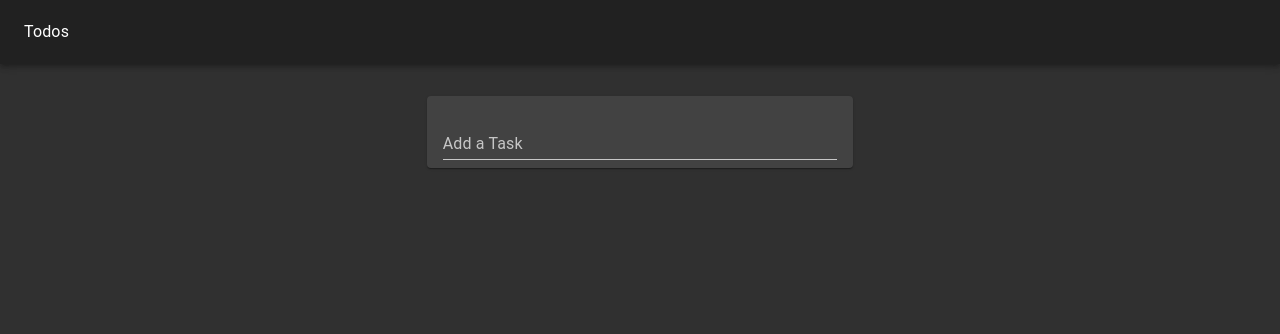
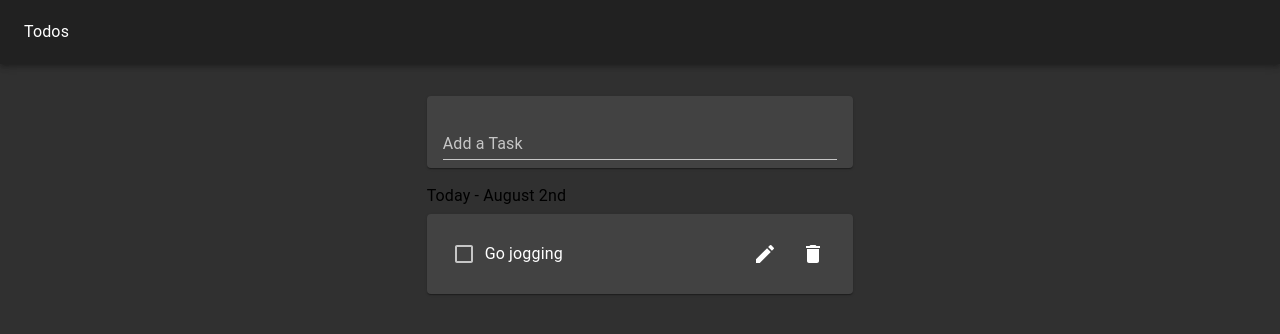
Before and after one commit to Slowcobo/todo, a React (Create React App) app: page / in a window 1280 px wide. Shown: the top 334 px of the page. Built offline with nearby package versions, Linux system fonts and the light colour scheme.

Commit message:
Add dates to Todos

```diff
--- a/package.json
+++ b/package.json
@@ -8,6 +8,7 @@
     "@testing-library/jest-dom": "^4.2.4",
     "@testing-library/react": "^9.5.0",
     "@testing-library/user-event": "^7.2.1",
+    "moment": "^2.27.0",
     "react": "^16.13.1",
     "react-dom": "^16.13.1",
     "react-scripts": "3.4.1",
--- /dev/null
+++ b/src/Navbar.js
@@ -0,0 +1,14 @@
+import React from "react";
+import AppBar from "@material-ui/core/AppBar";
+import Toolbar from "@material-ui/core/Toolbar";
+import Typography from "@material-ui/core/Typography";
+
+export default function Navbar() {
+  return (
+    <AppBar color="default" position="static">
+      <Toolbar>
+        <Typography>Todos</Typography>
+      </Toolbar>
+    </AppBar>
+  );
+}
--- a/src/TodoApp.js
+++ b/src/TodoApp.js
@@ -1,12 +1,10 @@
 import React from "react";
-import Typography from "@material-ui/core/Typography";
-import AppBar from "@material-ui/core/AppBar";
-import Toolbar from "@material-ui/core/Toolbar";
 import Grid from "@material-ui/core/Grid";
 import { makeStyles } from "@material-ui/core/styles";
 import { TodosProvider } from "./context/todos.context";
+import Navbar from "./Navbar";
 import TodoForm from "./TodoForm";
-import TodoList from "./TodoList";
+import TodoDashboard from "./TodoDashboard";
 
 const useStyles = makeStyles((theme) => ({
   root: {
@@ -18,19 +16,14 @@ const useStyles = makeStyles((theme) => ({
 
 export default function TodoApp() {
   const classes = useStyles();
-
   return (
     <div className={classes.root}>
-      <AppBar color="default" position="static">
-        <Toolbar>
-          <Typography>Todos</Typography>
-        </Toolbar>
-      </AppBar>
+      <Navbar />
       <Grid container justify="center" style={{ marginTop: "1rem" }}>
         <Grid item xs={11} md={8} lg={4}>
           <TodosProvider>
             <TodoForm />
-            <TodoList />
+            <TodoDashboard />
           </TodosProvider>
         </Grid>
       </Grid>
--- /dev/null
+++ b/src/TodoDashboard.js
@@ -0,0 +1,19 @@
+import React, { useContext } from "react";
+import moment from "moment";
+import Typography from "@material-ui/core/Typography";
+import { TodosContext } from "./context/todos.context";
+import TodoList from "./TodoList";
+
+export default function TodoDashboard() {
+  const date = moment();
+  const todos = useContext(TodosContext).filter(
+    (todo) => todo.date === date.format("YYYY-MM-DD")
+  );
+
+  return (
+    <>
+      <Typography gutterBottom>Today - {date.format("MMMM Do")}</Typography>
+      <TodoList todos={todos} />
+    </>
+  );
+}
--- a/src/TodoList.js
+++ b/src/TodoList.js
@@ -1,13 +1,10 @@
-import React, { useContext } from "react";
+import React from "react";
 import Paper from "@material-ui/core/Paper";
 import List from "@material-ui/core/List";
 import Divider from "@material-ui/core/Divider";
-import { TodosContext } from "./context/todos.context";
 import Todo from "./Todo";
 
-export default function TodoList() {
-  const todos = useContext(TodosContext);
-
+export default function TodoList({ todos }) {
   if (todos.length) {
     return (
       <Paper>
--- a/src/context/todos.context.js
+++ b/src/context/todos.context.js
@@ -1,12 +1,17 @@
 import React, { createContext } from "react";
 import useLocalStorageReducer from "../hooks/useLocalStorageReducer";
 import todosReducer from "../reducer/todos.reducer";
+import seedTodos from "../seedTodos";
 
 export const TodosContext = createContext();
 export const DispatchContext = createContext();
 
 export const TodosProvider = (props) => {
-  const [todos, dispatch] = useLocalStorageReducer("todos", [], todosReducer);
+  const [todos, dispatch] = useLocalStorageReducer(
+    "todos",
+    seedTodos,
+    todosReducer
+  );
   return (
     <TodosContext.Provider value={todos}>
       <DispatchContext.Provider value={dispatch}>
--- a/src/reducer/todos.reducer.js
+++ b/src/reducer/todos.reducer.js
@@ -1,9 +1,18 @@
 import { v4 as uuidv4 } from "uuid";
+import moment from "moment";
 
 const todosReducer = (todos, action) => {
   switch (action.type) {
     case "ADD":
-      return [...todos, { id: uuidv4(), task: action.task, completed: false }];
+      return [
+        ...todos,
+        {
+          id: uuidv4(),
+          task: action.task,
+          date: moment().format("YYYY-MM-DD"),
+          completed: false,
+        },
+      ];
     case "REMOVE":
       return todos.filter((todo) => todo.id !== action.id);
     case "TOGGLE":
--- /dev/null
+++ b/src/seedTodos.js
@@ -0,0 +1,54 @@
+import moment from "moment";
+
+const seedTodos = [
+  {
+    id: 1,
+    task: "Go jogging",
+    date: moment().format("YYYY-MM-DD"),
+    completed: false,
+  },
+  {
+    id: 2,
+    task: "Practice coding",
+    date: moment().add(1, "days").format("YYYY-MM-DD"),
+    completed: false,
+  },
+  {
+    id: 3,
+    task: "Play video games",
+    date: moment().add(2, "days").format("YYYY-MM-DD"),
+    completed: false,
+  },
+  {
+    id: 4,
+    task: "Finish design project",
+    date: moment().add(3, "days").format("YYYY-MM-DD"),
+    completed: false,
+  },
+  {
+    id: 5,
+    task: "Order groceries",
+    date: moment().add(4, "days").format("YYYY-MM-DD"),
+    completed: false,
+  },
+  {
+    id: 6,
+    task: "Practice the piano",
+    date: moment().add(5, "days").format("YYYY-MM-DD"),
+    completed: false,
+  },
+  {
+    id: 7,
+    task: "Finish watching Dark",
+    date: moment().add(6, "days").format("YYYY-MM-DD"),
+    completed: false,
+  },
+  {
+    id: 8,
+    task: "Clean the garage",
+    date: moment().add(7, "days").format("YYYY-MM-DD"),
+    completed: false,
+  },
+];
+
+export default seedTodos;
```
Also changed, not shown: 1 other file (tests, documents, lock files or other folders).
